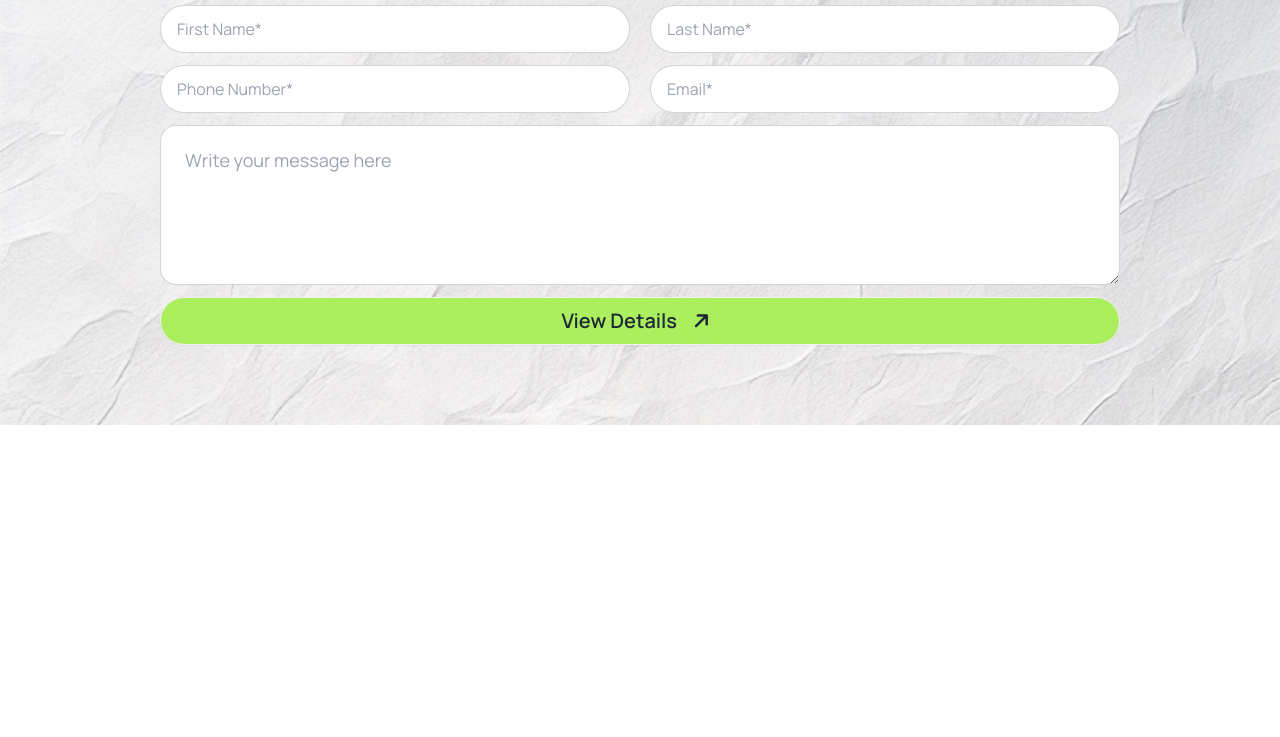
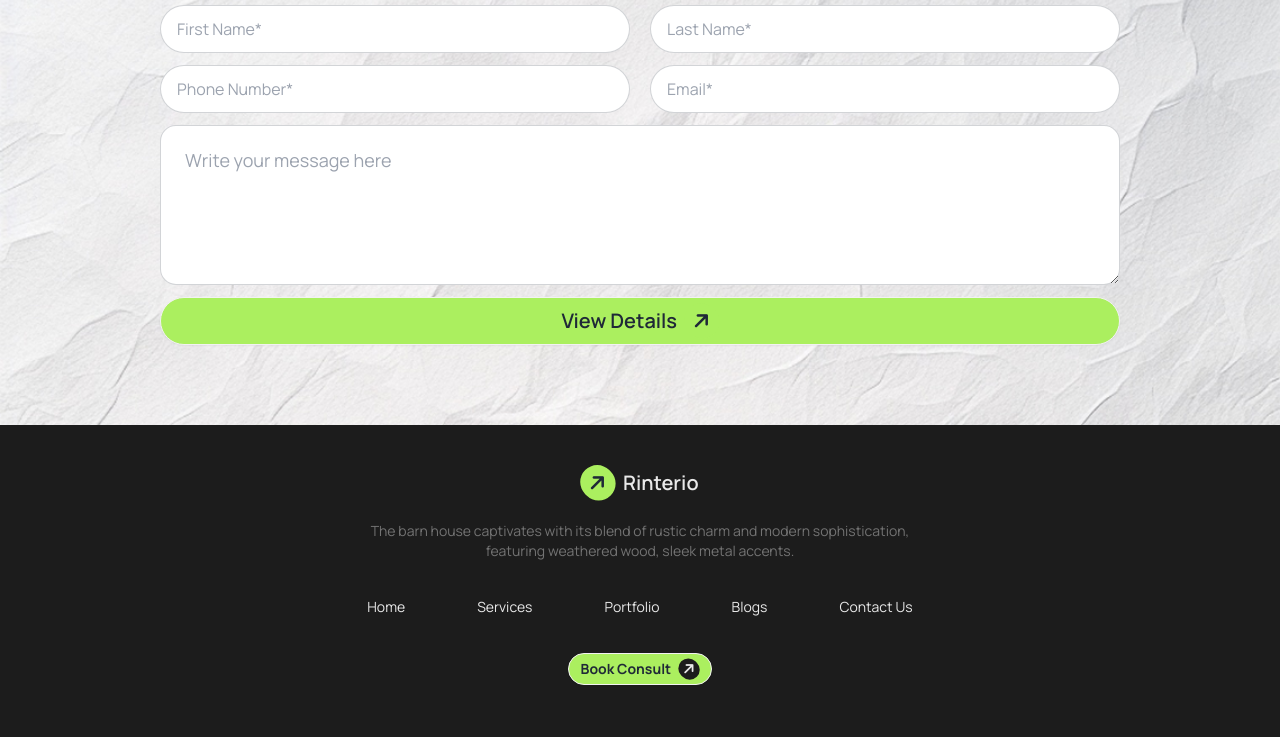
Before and after one commit to hbrifat/assign_3_enterior, a plain HTML site: page index.html in a window 1280 px wide. Shown: the part 2337-3074 px from the top of the page. Before the commit the page ends 2762 px from the top, so only its background shows below. Drawn offline with nearby package versions, Linux system fonts and the light colour scheme.

Commit message:
footer section complete

```diff
--- a/index.html
+++ b/index.html
@@ -36,6 +36,8 @@
               green: "rgba(171, 239, 95, 1)",
               lightGreen: "rgba(171, 239, 95, 0.5)",
               veryLightGrren: "rgba(171, 239, 95, 0.2)",
+              lightGray: "rgba(233, 233, 233, 1)",
+              veryLightGray: "rgba(233, 233, 233, 1)",
               dark_1: "rgba(115, 115, 115, 1)",
               dark_2: "rgba(73, 73, 73, 1)",
               dark_3: "rgba(33, 33, 33, 1)",
@@ -330,7 +332,9 @@
 
           <!-- Connect Form -->
           <form class="form-control">
-            <label class="flex flex-col md:flex-row gap-5 w-3/4 self-center mb-3">
+            <label
+              class="flex flex-col md:flex-row gap-5 w-3/4 self-center mb-3"
+            >
               <input
                 type="text"
                 class="grow input input-bordered rounded-full"
@@ -344,7 +348,9 @@
               />
             </label>
 
-            <label class="flex flex-col md:flex-row gap-5 w-3/4 self-center mb-3">
+            <label
+              class="flex flex-col md:flex-row gap-5 w-3/4 self-center mb-3"
+            >
               <input
                 type="number"
                 class="grow input input-bordered rounded-full"
@@ -374,8 +380,43 @@
           </form>
         </div>
       </section>
+    </main>
 
+    <!-- Footer Section-->
 
-    </main>
+    <footer class="bg-dark_4">
+      <section class="footer footer-center p-10">
+        <div class="footer-content">
+          <a href="#" class="text-sm md:text-md lg:text-xl">
+            <i
+              class="fa-solid fa-arrow-right -rotate-45 bg-green rounded-full p-2"
+            ></i>
+            <span class="ms-1 font-semibold text-lightGray">Rinterio</span>
+          </a>
+          <p class="py-3 text-dark_1 text-center max-w-xl">
+            The barn house captivates with its blend of rustic charm and modern
+            sophistication, featuring weathered wood, sleek metal accents.
+          </p>
+          <div class="navbar-center">
+            <ul
+              class="menu menu-horizontal px-1 flex flex-col md:flex-row text-veryLightGray md:gap-10"
+            >
+              <li><a class="">Home</a></li>
+              <li><a class="">Services</a></li>
+              <li><a class="">Portfolio</a></li>
+              <li><a class="">Blogs</a></li>
+              <li><a class="">Contact Us</a></li>
+            </ul>
+          </div>
+          <div class="">
+            <button
+              class="btn btn-sm font-bold rounded-full py-2 my-3 content-center bg-green">
+              Book Consult
+              <i class="fa-solid fa-arrow-right -rotate-45 bg-dark_4 text-veryLightGray rounded-full p-1"> </i>
+            </button>
+          </div>
+        </div>
+      </section>
+    </footer>
   </body>
 </html>
```
